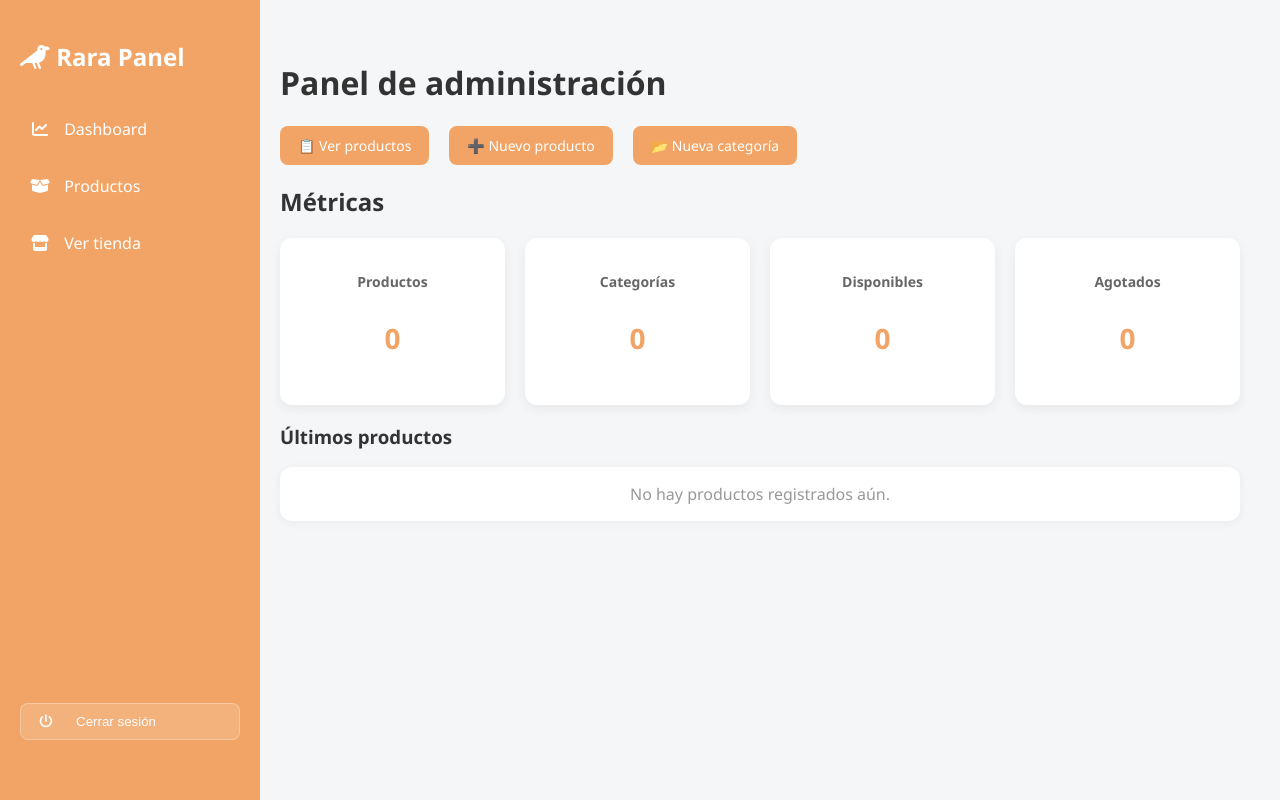
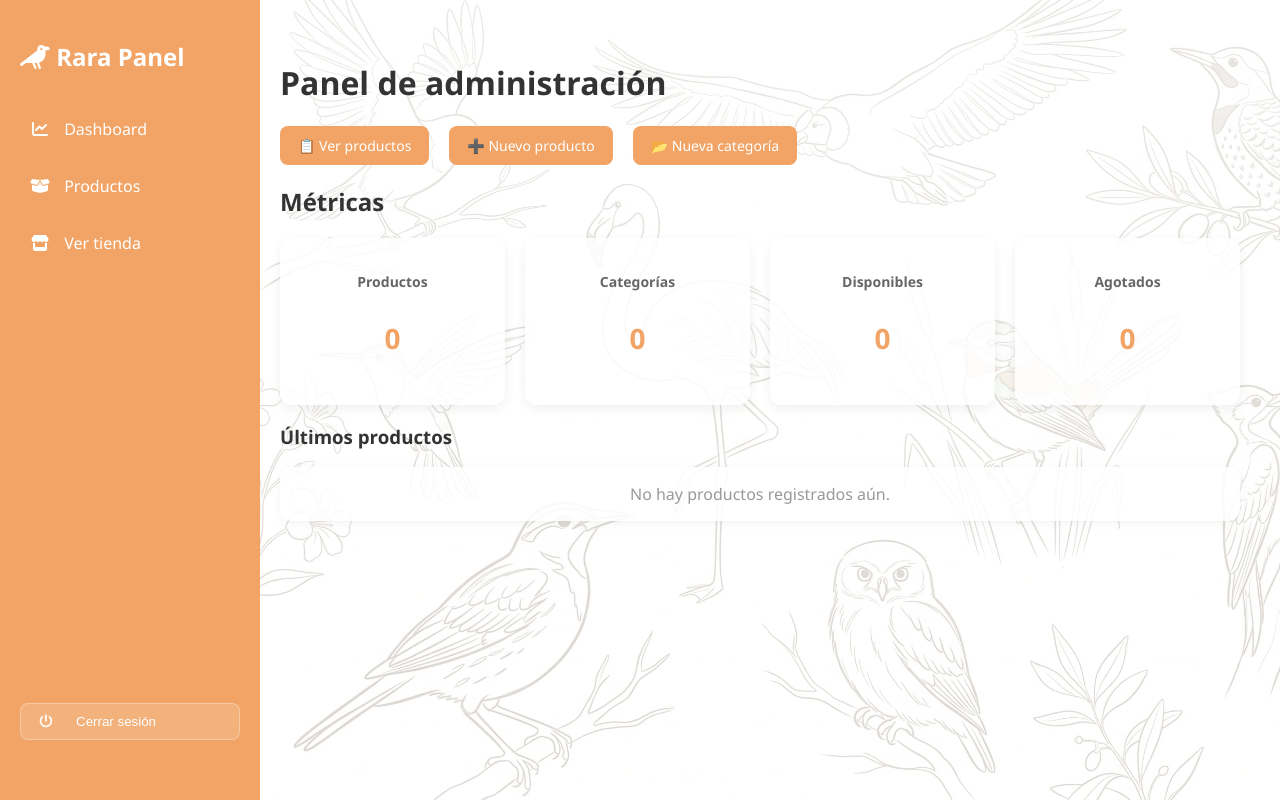
Before and after one commit to felipooon/rara-app, a Django app: page /panel/ in a window 1280 px wide. Run offline with Django 5.2, Linux system fonts and the light colour scheme; the visitor is signed in with stand-in values (Sample User, id 1); data that the repository does not hold is empty.

Commit message:
imagen mas liviana

```diff
--- a/static/css/style.css
+++ b/static/css/style.css
@@ -792,7 +792,12 @@ section:nth-of-type(4) { animation-delay: 0.9s; }
 .panel-main {
   flex: 1;
   padding: 40px; /* 👈 aquí está la separación real */
-  background: #f4f6f8;
+  background-image:
+  linear-gradient(rgba(255, 255, 255, 0.8),
+  rgba(255, 255, 255, 0.7)),
+  url('../img/aveschilenas.jpg');
+  background-repeat: no-repeat;
+  background-size: cover;
 }
 
 .stats-grid {
@@ -803,7 +808,7 @@ section:nth-of-type(4) { animation-delay: 0.9s; }
 }
 
 .stat-card {
-  background: white;
+  background-color: rgba(255, 255, 255, 0.85);
   padding: 20px;
   border-radius: 12px;
   text-align: center;
@@ -824,7 +829,7 @@ section:nth-of-type(4) { animation-delay: 0.9s; }
 
 /* === Lista de Últimos Productos Limpia === */
 .lista-productos {
-  background: white;
+  background-color: rgba(255, 255, 255, 0.85);
   border-radius: 12px;
   box-shadow: 0 2px 10px rgba(0,0,0,0.05);
   overflow: hidden; /* Para que los bordes redondeados corten las filas */
```
Also changed, not shown: static/img/aveschilenas.jpg (added).
